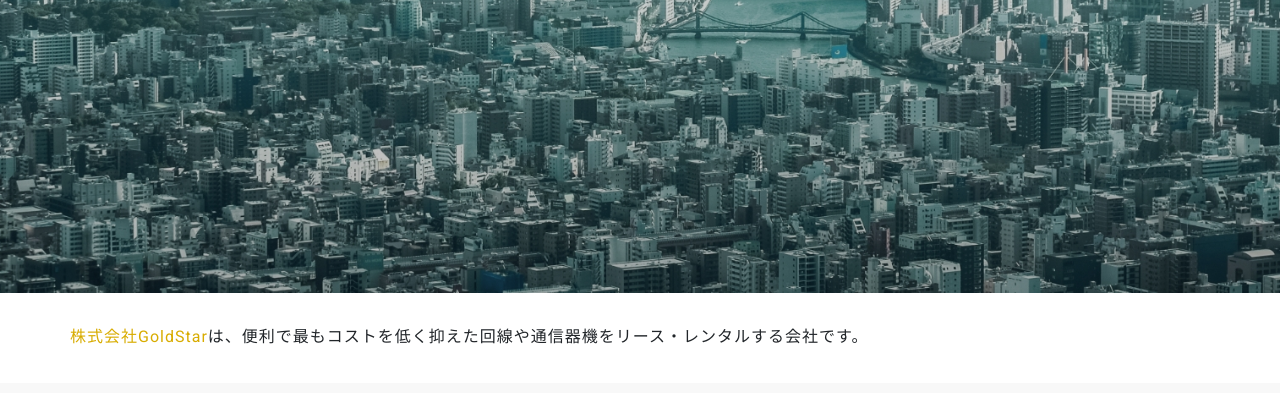
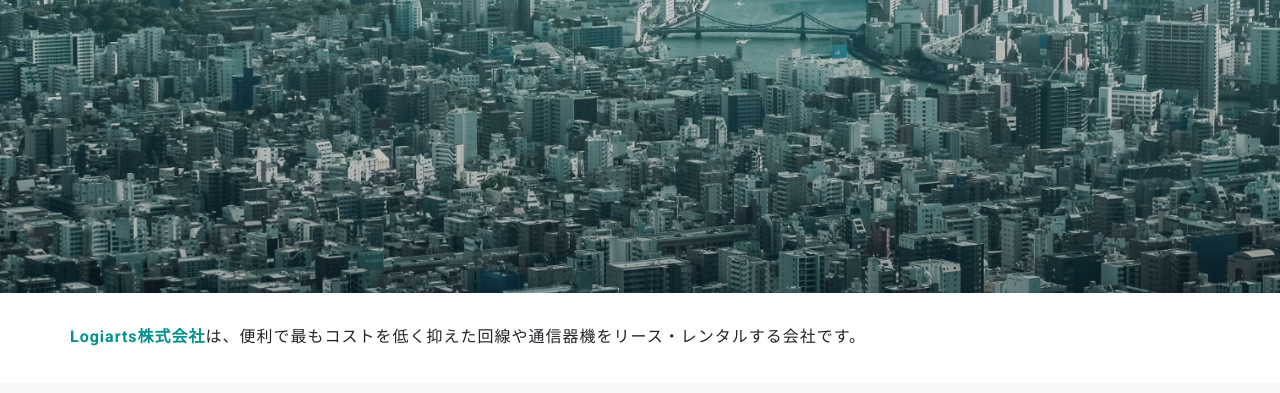
Before and after one commit to t-rao/Goldstar, a website: page dist/index.html in a window 1280 px wide. Shown: the part 407-800 px from the top of the page. Drawn offline with nearby package versions, Linux system fonts and the light colour scheme; some packages are replaced by stand-ins of ours.

Commit message:
completed message

```diff
--- a/scss/_config.scss
+++ b/scss/_config.scss
@@ -1,7 +1,4 @@
-$primary-color: #D8AC00;
-
-
-
+$primary-color: #00918E;
 
 
 // Media Query Mixins
--- a/scss/_mobile.scss
+++ b/scss/_mobile.scss
@@ -361,11 +361,11 @@
         li {
           font-size: 14px;
           font-family: "Noto Sans JP", sans-serif;
-          color: #b2b2b2;
+          color: #808080;
           margin-bottom: 10px;
 
           a {
-            color: #b2b2b2;
+            color: #808080;
           }
         }
       }
@@ -1205,11 +1205,11 @@
         li {
           font-size: 14px;
           font-family: "Noto Sans JP", sans-serif;
-          color: #b2b2b2;
+          color: #808080;
           margin-bottom: 10px;
 
           a {
-            color: #b2b2b2;
+            color: #808080;
           }
         }
       }
@@ -2080,11 +2080,11 @@
         li {
           font-size: 14px;
           font-family: "Noto Sans JP", sans-serif;
-          color: #b2b2b2;
+          color: #808080;
           margin-bottom: 10px;
 
           a {
-            color: #b2b2b2;
+            color: #808080;
           }
         }
       }
@@ -2999,11 +2999,11 @@
         li {
           font-size: 12px;
           font-family: "Noto Sans JP", sans-serif;
-          color: #b2b2b2;
+          color: #808080;
           margin-bottom: 10px;
 
           a {
-            color: #b2b2b2;
+            color: #808080;
           }
         }
       }
--- a/scss/main.scss
+++ b/scss/main.scss
@@ -6,6 +6,7 @@
   margin: 0px;
   padding: 0px;
 }
+
 
 * {
   box-sizing: border-box;
```
Also changed, not shown: dist/contact.html, dist/css/main.css, dist/images/logo.png, dist/images/logo_gold.png, dist/images/logo_scrool.png, dist/index.html, dist/overview.html, dist/services.html, 1 other file.
